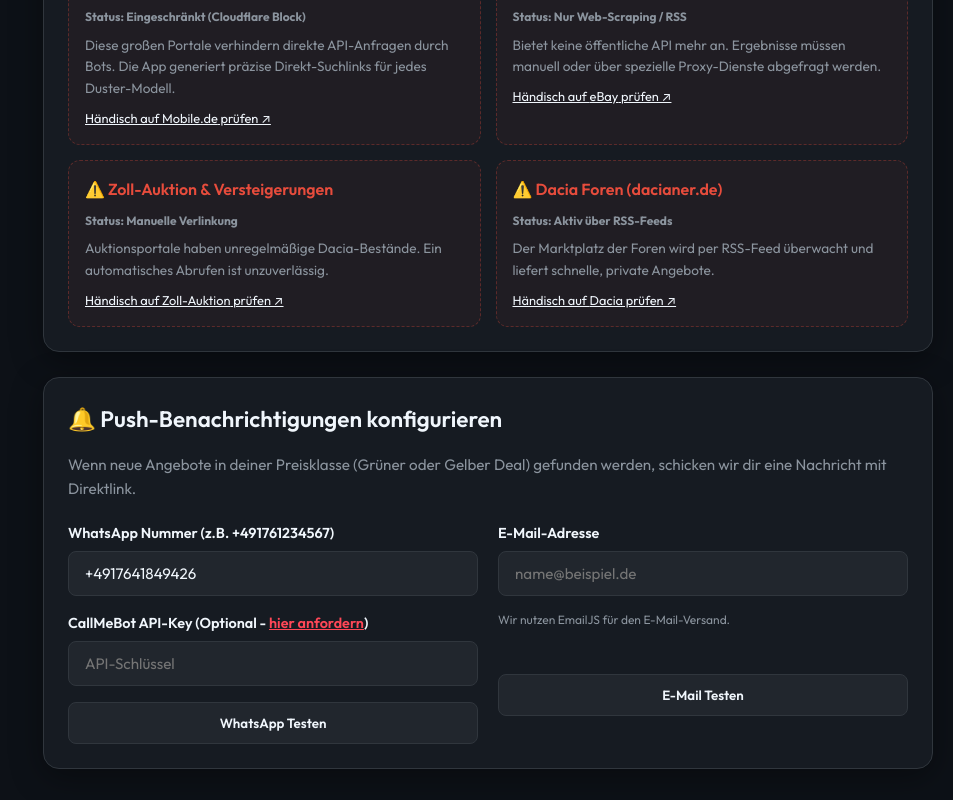
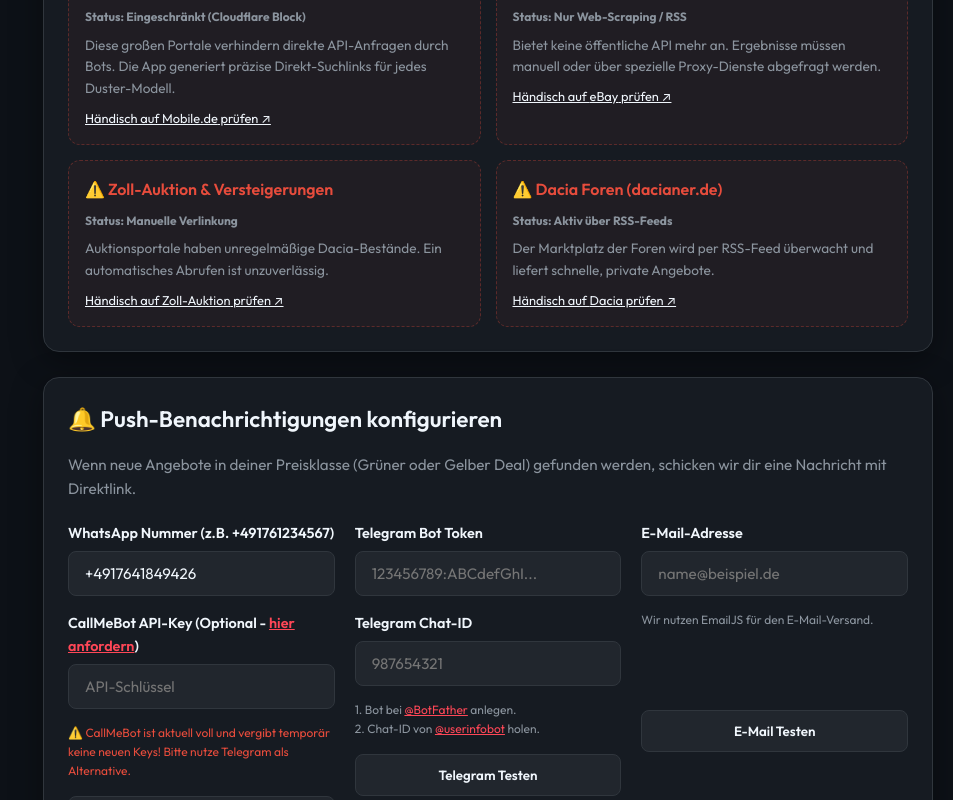
Before and after one commit to janzock-cell/dacia-car-finder, a React (Vite) app: page / in a window 1280 px wide. Shown: the part 2000-2800 px from the top of the page, without its empty margins (327-1280 px from the left). Built offline with nearby package versions, Linux system fonts and the light colour scheme.

Commit message:
feat: add Telegram notifications support as CallMeBot alternative

```diff
--- a/src/App.jsx
+++ b/src/App.jsx
@@ -166,6 +166,8 @@ function App() {
   const [whatsappPhone, setWhatsappPhone] = useState('+4917641849426');
   const [whatsappApiKey, setWhatsappApiKey] = useState('');
   const [emailAddress, setEmailAddress] = useState('');
+  const [telegramToken, setTelegramToken] = useState('');
+  const [telegramChatId, setTelegramChatId] = useState('');
 
   const [offers, setOffers] = useState(INITIAL_OFFERS);
   const [toast, setToast] = useState(null);
@@ -280,6 +282,23 @@ function App() {
     return true;
   };
 
+  // Telegram Benachrichtigung senden
+  const sendTelegramNotification = async (message) => {
+    if (!telegramToken || !telegramChatId) {
+      showToast('Telegram Fehler', 'Bitte gib Token und Chat-ID ein.');
+      return false;
+    }
+    try {
+      const url = `https://api.telegram.org/bot${telegramToken}/sendMessage?chat_id=${telegramChatId}&text=${encodeURIComponent(message)}`;
+      await fetch(url);
+      showToast('Telegram gesendet!', 'Die Benachrichtigung wurde via Telegram verschickt.');
+      return true;
+    } catch (err) {
+      showToast('Telegram API Fehler', 'Konnte Verbindung nicht herstellen.');
+      return false;
+    }
+  };
+
   // Simulation für neue Angebote Scannen
   const handleScan = () => {
     setIsScanning(true);
@@ -308,6 +327,7 @@ function App() {
 
       sendWhatsAppNotification(msg);
       sendEmailNotification(msg);
+      sendTelegramNotification(msg);
     }, 3000);
   };
 
@@ -579,6 +599,9 @@ function App() {
                     value={whatsappApiKey}
                     onChange={(e) => setWhatsappApiKey(e.target.value)}
                   />
+                  <div style={{ fontSize: '0.75rem', color: 'var(--accent-red)', marginTop: '8px' }}>
+                    ⚠️ CallMeBot ist aktuell voll und vergibt temporär keine neuen Keys! Bitte nutze Telegram als Alternative.
+                  </div>
                   <button
                     type="button"
                     className="btn-secondary"
@@ -586,6 +609,40 @@ function App() {
                     onClick={() => sendWhatsAppNotification("Dacia Finder Test: Benachrichtigungen sind aktiv! 🚗💨")}
                   >
                     WhatsApp Testen
+                  </button>
+                </div>
+
+                {/* Telegram */}
+                <div className="notification-input-group">
+                  <label style={{ fontWeight: '600', fontSize: '0.9rem' }}>Telegram Bot Token</label>
+                  <input
+                    type="password"
+                    className="input-field"
+                    placeholder="123456789:ABCdefGhI..."
+                    value={telegramToken}
+                    onChange={(e) => setTelegramToken(e.target.value)}
+                  />
+                  <label style={{ fontWeight: '600', fontSize: '0.9rem', marginTop: '10px' }}>
+                    Telegram Chat-ID
+                  </label>
+                  <input
+                    type="text"
+                    className="input-field"
+                    placeholder="987654321"
+                    value={telegramChatId}
+                    onChange={(e) => setTelegramChatId(e.target.value)}
+                  />
+                  <div style={{ fontSize: '0.75rem', color: 'var(--text-secondary)', marginTop: '8px' }}>
+                    1. Bot bei <a href="https://t.me/BotFather" target="_blank" rel="noreferrer" style={{ color: 'var(--brand-primary)' }}>@BotFather</a> anlegen. <br/>
+                    2. Chat-ID von <a href="https://t.me/userinfobot" target="_blank" rel="noreferrer" style={{ color: 'var(--brand-primary)' }}>@userinfobot</a> holen.
+                  </div>
+                  <button
+                    type="button"
+                    className="btn-secondary"
+                    style={{ marginTop: '10px' }}
+                    onClick={() => sendTelegramNotification("Dacia Finder Test: Telegram ist aktiv! 🚗💨")}
+                  >
+                    Telegram Testen
                   </button>
                 </div>
 
@@ -605,7 +662,7 @@ function App() {
                   <button
                     type="button"
                     className="btn-secondary"
-                    style={{ marginTop: '39px' }}
+                    style={{ marginTop: '75px' }}
                     onClick={() => sendEmailNotification("Dacia Finder Test: Benachrichtigungen per E-Mail aktiv!")}
                   >
                     E-Mail Testen
```
Also changed, not shown: 1 other file (tests, documents, lock files or other folders).
